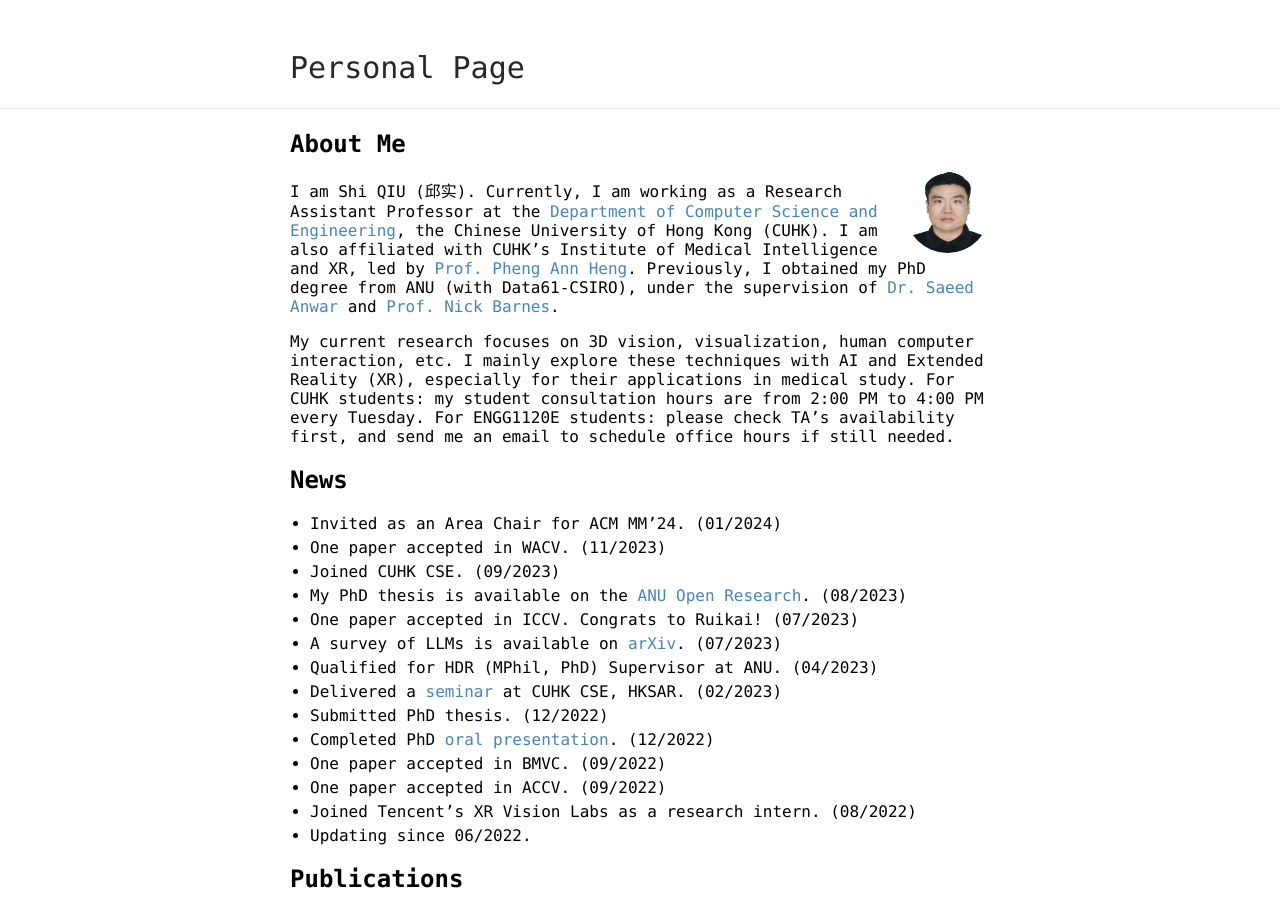
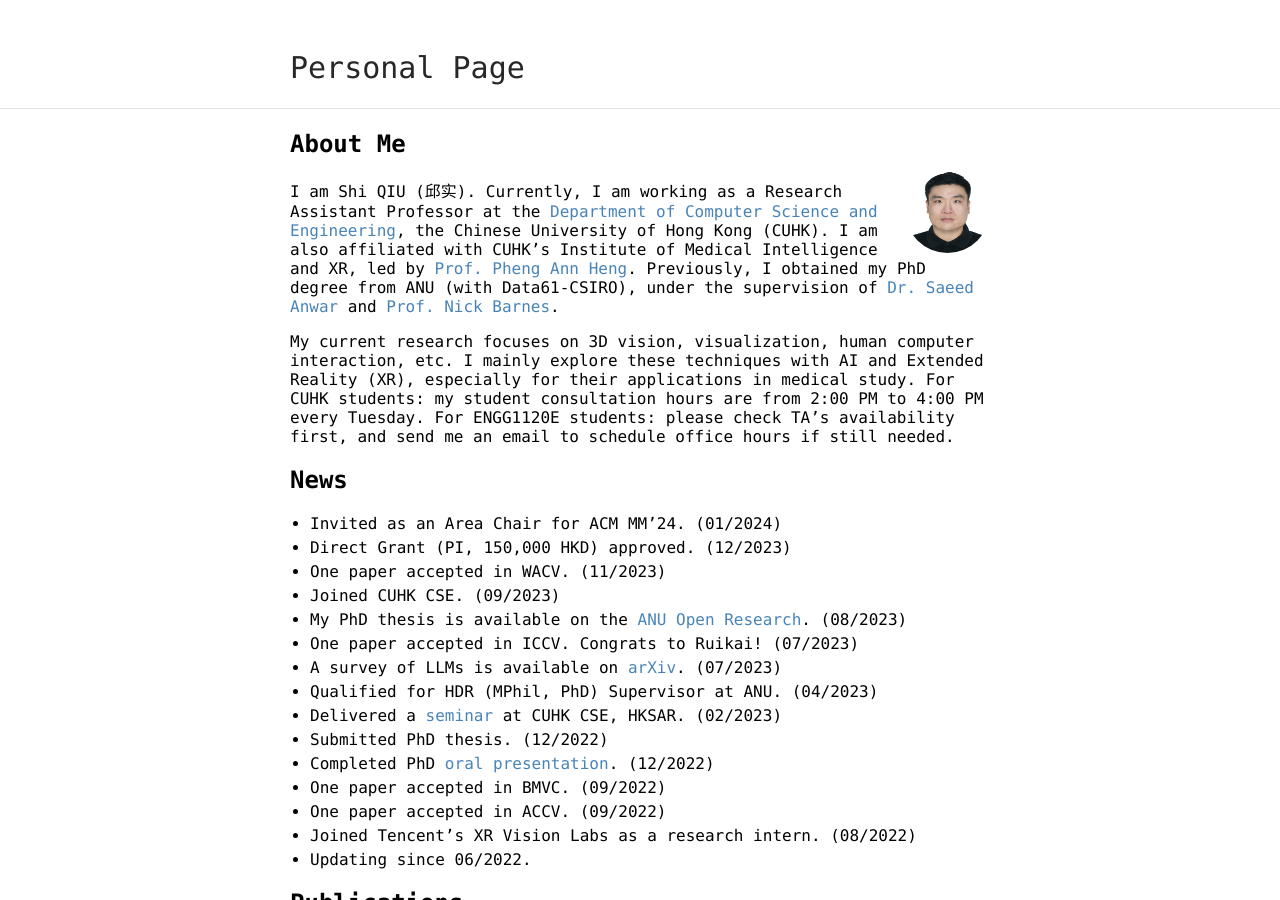
Before and after one commit to ShiQiu0419/ShiQiu0419.github.io, a Jekyll site: the page built from index.md, in a window 1280 px wide and 900 px high. Built offline with Jekyll 4.4.1, drawn with Linux system fonts in a browser that asks for light colours; our own code applies the rules of GitHub Pages for plain Markdown files.

Commit message:
Update index.md

```diff
--- a/index.md
+++ b/index.md
@@ -11,6 +11,7 @@ My current research focuses on 3D vision, visualization, human computer interact
 
 ## News
 * Invited as an Area Chair for ACM MM'24. (01/2024)
+* Direct Grant (PI, 150,000 HKD) approved. (12/2023)
 * One paper accepted in WACV. (11/2023)
 * Joined CUHK CSE. (09/2023)
 * My PhD thesis is available on the [ANU Open Research](https://openresearch-repository.anu.edu.au/handle/1885/294551). (08/2023)
```
